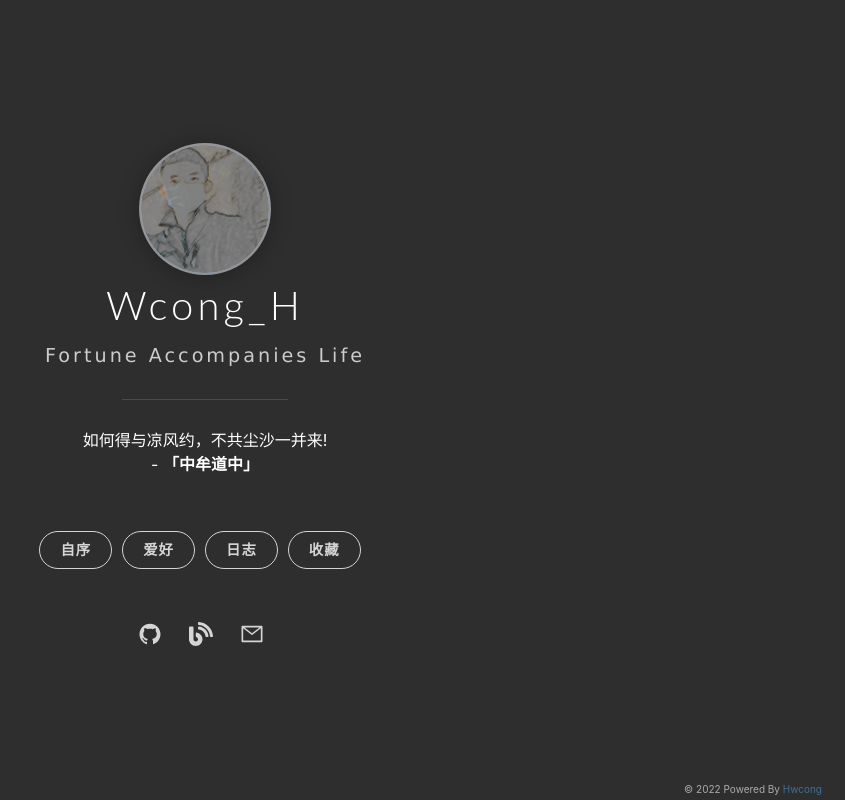
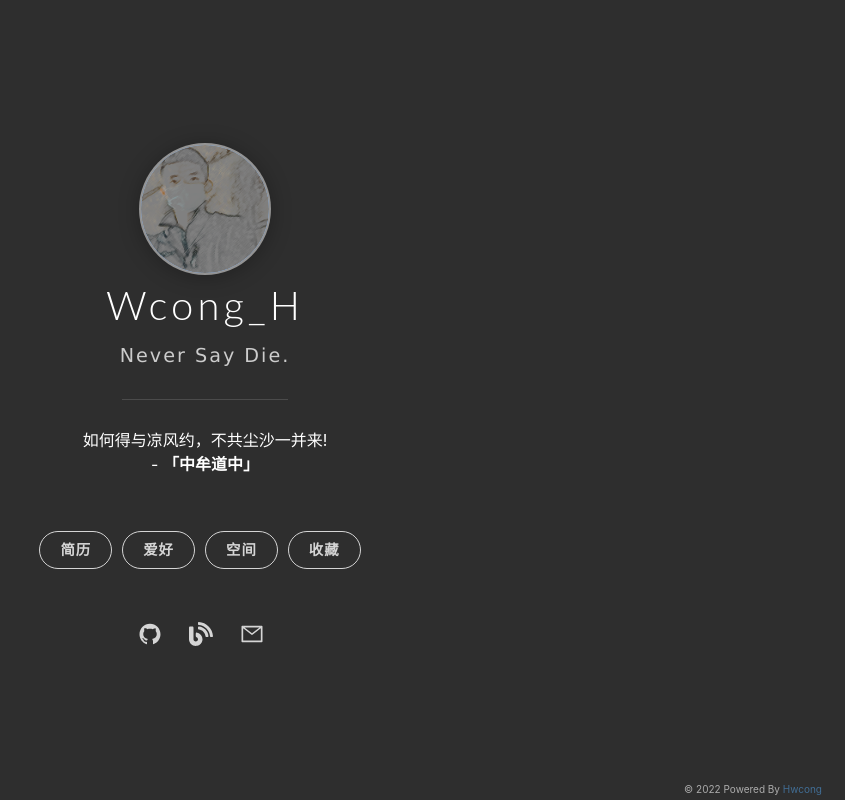
Before and after one commit to MutongXiao/chakra-next-contentlayer-blog, a Next.js app: page /about in a window 1280 px wide. Shown: the whole page, without its empty margins (435-1280 px from the left). Built offline with nearby package versions, Linux system fonts and the light colour scheme; no server answers.

Commit message:
修改样式文件

```diff
--- a/components/about/about-home.tsx
+++ b/components/about/about-home.tsx
@@ -78,12 +78,35 @@ export const $ = {
   toggleClass,
 };
 
+const motto = [
+  'Bad Times Make A Good Man.',
+  'There Is No Royal Road To Learning.',
+  'Doubt Is The Key To Knowledge.',
+  'Sow Nothing, Reap Nothing.',
+  'Life Is Real, Life Is Earnest.',
+  'Life Is But A Hard And Tortuous Journey.',
+  'Sharp Tools Make Good Work.',
+  'Nurture Passes Nature.',
+  'All Rivers Run Into The Sea.',
+  'Home Is Where The Heart Is.',
+  'Never Say Die.',
+  'Cease To Struggle And You Cease To Live.',
+];
+
+function randomNum(min: number, max: number) {
+  const range = max - min;
+  const rand = Math.random();
+  const num = min + Math.round(rand * range);
+  return num;
+}
+
 function AboutHome() {
   const panelRef = useRef<HTMLDivElement>();
   const [descData, setDescData] = useState({
     hitokoto: '如何得与凉风约，不共尘沙一并来!',
     from: '中牟道中',
   });
+  const mottoText = motto[randomNum(0, motto.length - 1)];
 
   const [showCloseIcon, setShowCloseIcon] = useState(false);
   const navigationWrapperRef = createRef<HTMLDivElement>();
@@ -309,13 +332,13 @@ function AboutHome() {
           'WenQuanYi Micro Hei', sans-serif"
             fontSize="1.2em"
             fontWeight="thin"
-            letterSpacing="3px"
+            letterSpacing="2px"
             color="#cccccc"
             sx={{
               fontSmooth: 'antialiased',
             }}
           >
-            Fortune Accompanies Life
+            {mottoText}
           </Text>
           <hr
             className={css.iUp}
@@ -343,7 +366,7 @@ function AboutHome() {
                       href="./Personal profile/index.html"
                       className={css.blogButton}
                     >
-                      自序
+                      简历
                     </a>
                   </li>
                   <li className={css.navigationItem}>
@@ -353,7 +376,7 @@ function AboutHome() {
                   </li>
                   <li className={css.navigationItem}>
                     <a href="./Grade/index.html" className={css.blogButton}>
-                      日志
+                      空间
                     </a>
                   </li>
                   <li className={css.navigationItem}>
```
